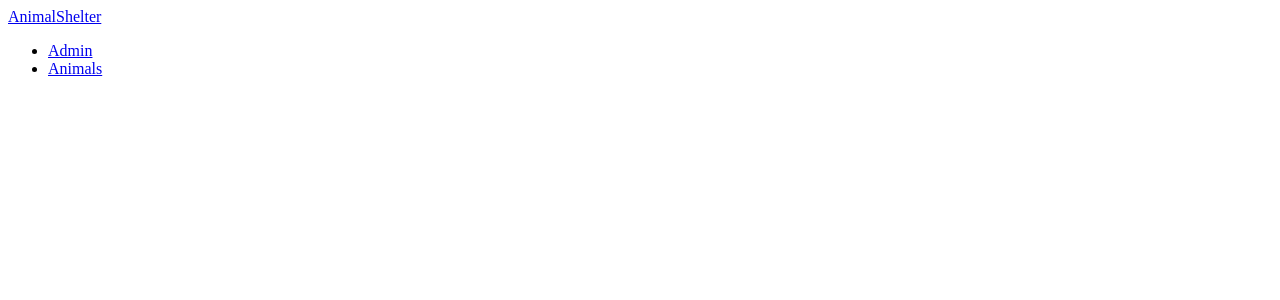
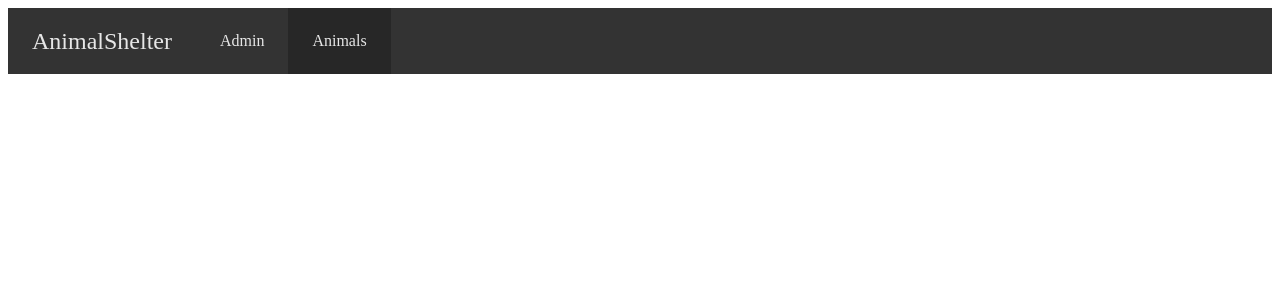
Before and after one commit to PahaKoha/AnimalShelterFront, an Angular app: page / in a window 1280 px wide. Shown: the top 300 px of the page. Built offline with nearby package versions, Linux system fonts and the light colour scheme.

Commit message:
добавил стили в nav-bar

```diff
--- a/src/app/components/nav-bar/nav-bar.component.css
+++ b/src/app/components/nav-bar/nav-bar.component.css
@@ -0,0 +1,40 @@
+a {
+  text-decoration: none;
+}
+
+.navbar {
+  background-color: #333333;
+  display: flex;
+  align-items: center;
+}
+
+.navbar a {
+  color: #e7e7e7;
+}
+
+.navbar ul {
+  margin: 0;
+  padding: 0;
+  list-style-type: none;
+  display: flex;
+  align-items:center;
+}
+
+.navbar .brand {
+  display: block;
+  color: #e7e7e7;
+  padding: 0 24px;
+  font-size: 24px;
+}
+
+.navbar ul li a {
+  color: #e7e7e7;
+  padding: 24px;
+  display: block;
+}
+
+.navbar ul a:hover,
+.navbar ul a:focus,
+.navbar ul .active {
+  background-color: #272727;
+}
```
